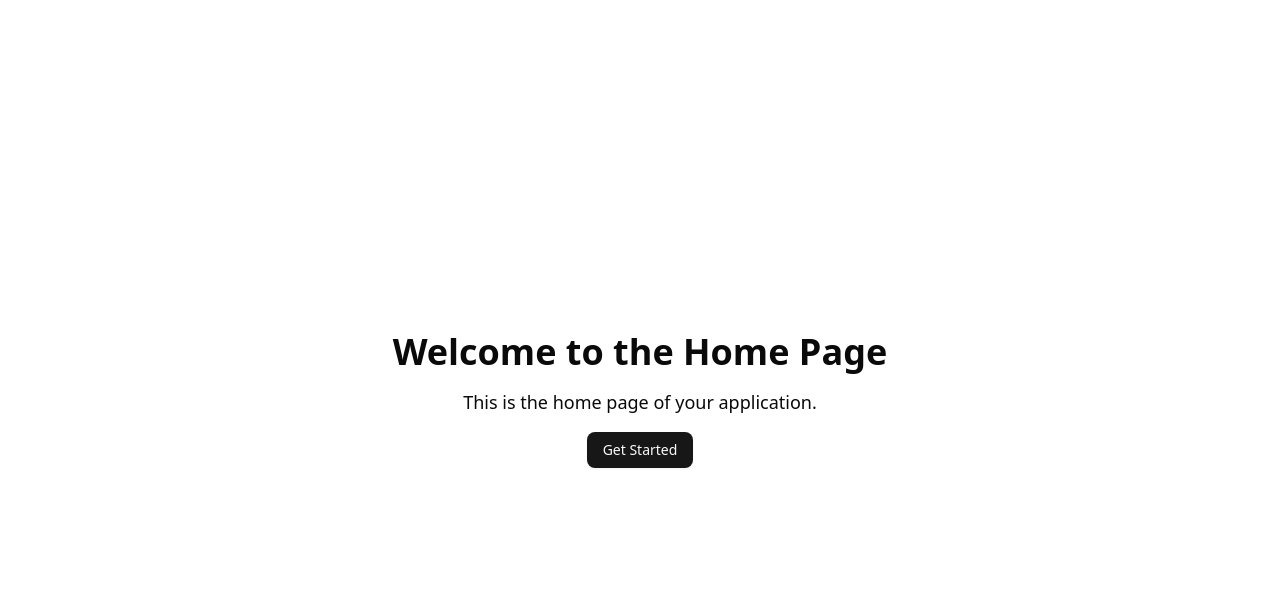
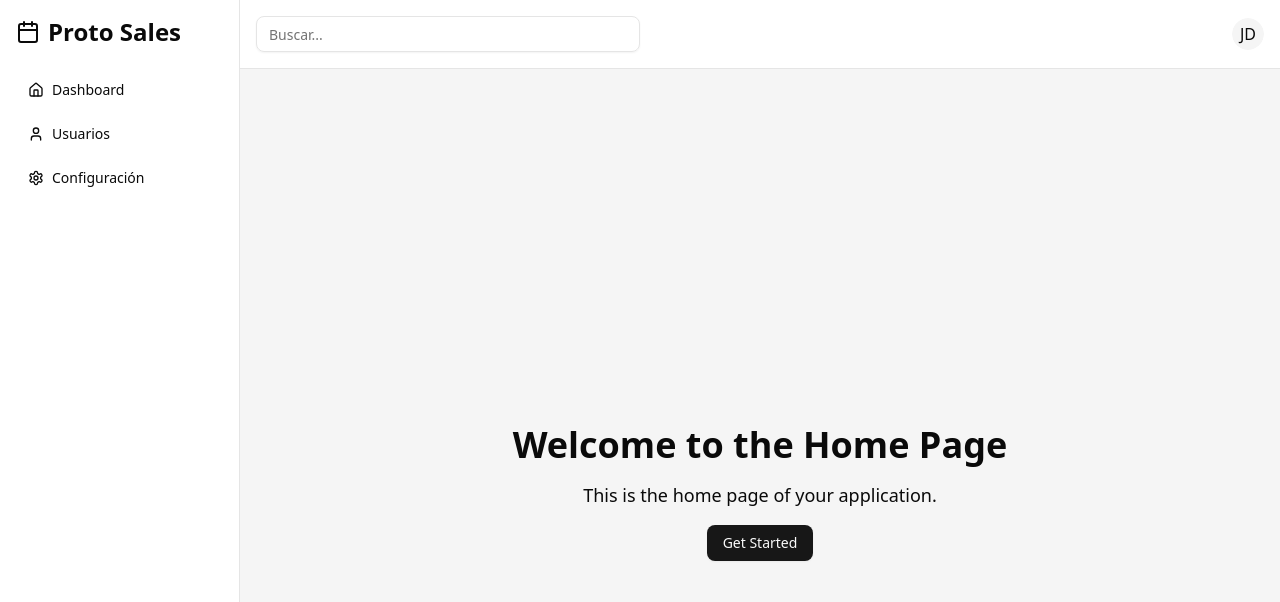
Before and after one commit to albertdeiz/sales-app, a React (Vite) app: page / in a window 1280 px wide. Shown: the top 602 px of the page. Built offline with nearby package versions, Linux system fonts and the light colour scheme; no server answers.

Commit message:
feat(layouts): add AppLayout, RootLayout, Sidebar, and Topbar components; implement dashboard page

```diff
--- a/package.json
+++ b/package.json
@@ -11,6 +11,7 @@
   },
   "dependencies": {
     "@hookform/resolvers": "^5.0.1",
+    "@radix-ui/react-avatar": "^1.1.10",
     "@radix-ui/react-label": "^2.1.6",
     "@radix-ui/react-slot": "^1.2.2",
     "@tailwindcss/vite": "^4.1.5",
--- /dev/null
+++ b/src/components/layouts/app.layout.tsx
@@ -0,0 +1,17 @@
+import { Outlet } from 'react-router';
+import { Sidebar } from './root/components/sidebar';
+import { Topbar } from './root/components/topbar';
+
+export const AppLayout = () => {
+  return (
+    <div className="flex h-screen bg-muted">
+      <Sidebar />
+      <div className="flex flex-col flex-1 overflow-hidden">
+        <Topbar />
+        <main className="p-6 overflow-auto flex-1">
+          <Outlet />
+        </main>
+      </div>
+    </div>
+  );
+}
--- /dev/null
+++ b/src/components/layouts/index.tsx
@@ -0,0 +1,2 @@
+export { AppLayout } from './app.layout';
+export { RootLayout } from './root/root.layout';
--- /dev/null
+++ b/src/components/layouts/root/components/sidebar.tsx
@@ -0,0 +1,32 @@
+import { Home, User, Settings, Calendar } from "lucide-react"
+import { Button } from "@/components/ui/button"
+import { useLocation, Link } from "react-router"
+
+const navItems = [
+  { label: "Dashboard", icon: Home, path: "/dashboard" },
+  { label: "Usuarios", icon: User, path: "/users" },
+  { label: "Configuración", icon: Settings, path: "/settings" },
+]
+
+export const Sidebar = () => {
+  const location = useLocation()
+
+  return (
+    <aside className="w-60 bg-white border-r h-full p-4">
+      <div className="text-2xl font-bold mb-6 flex items-center gap-2"><Calendar /> Proto Sales</div>
+      <nav className="flex flex-col gap-2">
+        {navItems.map(({ label, icon: Icon, path }) => (
+          <Link key={path} to={path}>
+            <Button
+              variant={location.pathname === path ? "secondary" : "ghost"}
+              className="w-full justify-start gap-2"
+            >
+              <Icon size={18} />
+              {label}
+            </Button>
+          </Link>
+        ))}
+      </nav>
+    </aside>
+  )
+}
--- /dev/null
+++ b/src/components/layouts/root/components/topbar.tsx
@@ -0,0 +1,13 @@
+import { Input } from "@/components/ui/input"
+import { Avatar, AvatarFallback } from "@/components/ui/avatar"
+
+export const Topbar = () => {
+  return (
+    <header className="flex items-center justify-between p-4 border-b bg-white">
+      <Input placeholder="Buscar..." className="max-w-sm" />
+      <Avatar>
+        <AvatarFallback>JD</AvatarFallback>
+      </Avatar>
+    </header>
+  )
+}
--- /dev/null
+++ b/src/components/ui/avatar.tsx
@@ -0,0 +1,51 @@
+import * as React from "react"
+import * as AvatarPrimitive from "@radix-ui/react-avatar"
+
+import { cn } from "@/lib/utils"
+
+function Avatar({
+  className,
+  ...props
+}: React.ComponentProps<typeof AvatarPrimitive.Root>) {
+  return (
+    <AvatarPrimitive.Root
+      data-slot="avatar"
+      className={cn(
+        "relative flex size-8 shrink-0 overflow-hidden rounded-full",
+        className
+      )}
+      {...props}
+    />
+  )
+}
+
+function AvatarImage({
+  className,
+  ...props
+}: React.ComponentProps<typeof AvatarPrimitive.Image>) {
+  return (
+    <AvatarPrimitive.Image
+      data-slot="avatar-image"
+      className={cn("aspect-square size-full", className)}
+      {...props}
+    />
+  )
+}
+
+function AvatarFallback({
+  className,
+  ...props
+}: React.ComponentProps<typeof AvatarPrimitive.Fallback>) {
+  return (
+    <AvatarPrimitive.Fallback
+      data-slot="avatar-fallback"
+      className={cn(
+        "bg-muted flex size-full items-center justify-center rounded-full",
+        className
+      )}
+      {...props}
+    />
+  )
+}
+
+export { Avatar, AvatarImage, AvatarFallback }
--- a/src/layouts/index.tsx
+++ /dev/null
@@ -1 +0,0 @@
-export { RootLayout } from './root.layout';
--- /dev/null
+++ b/src/pages/dashboard.tsx
@@ -0,0 +1,8 @@
+export const Dashboard = () => {
+  return (
+    <div className="flex flex-col items-center justify-center min-h-full">
+      <h1 className="text-2xl font-bold">Dashboard</h1>
+      <p className="mt-4">Welcome to your dashboard!</p>
+    </div>
+  );
+}
--- a/src/pages/index.ts
+++ b/src/pages/index.ts
@@ -1,2 +1,3 @@
+export * from './dashboard';
 export * from './home';
 export * from './login';
--- a/src/router.tsx
+++ b/src/router.tsx
@@ -3,16 +3,23 @@ import {
   RouterProvider
 } from 'react-router';
 
-import { RootLayout } from './layouts';
-import { Home, Login } from './pages';
+import { AppLayout, RootLayout } from './components/layouts';
+import { Dashboard, Home, Login } from './pages';
 
 const router = createBrowserRouter([
   {
-    path: '/',
+    path: '/login',
     Component: RootLayout,
     children: [
+      { index: true, Component: Login },
+    ]
+  },
+  {
+    path: '/',
+    Component: AppLayout,
+    children: [
       { index: true, Component: Home },
-      { path: 'login', Component: Login }
+      { path: 'dashboard', Component: Dashboard },
     ]
   }
 ]);
```
Also changed, not shown: src/components/layouts/root/root.layout.tsx (renamed from src/layouts/root.layout.tsx), 1 other file (tests, documents, lock files or other folders).
